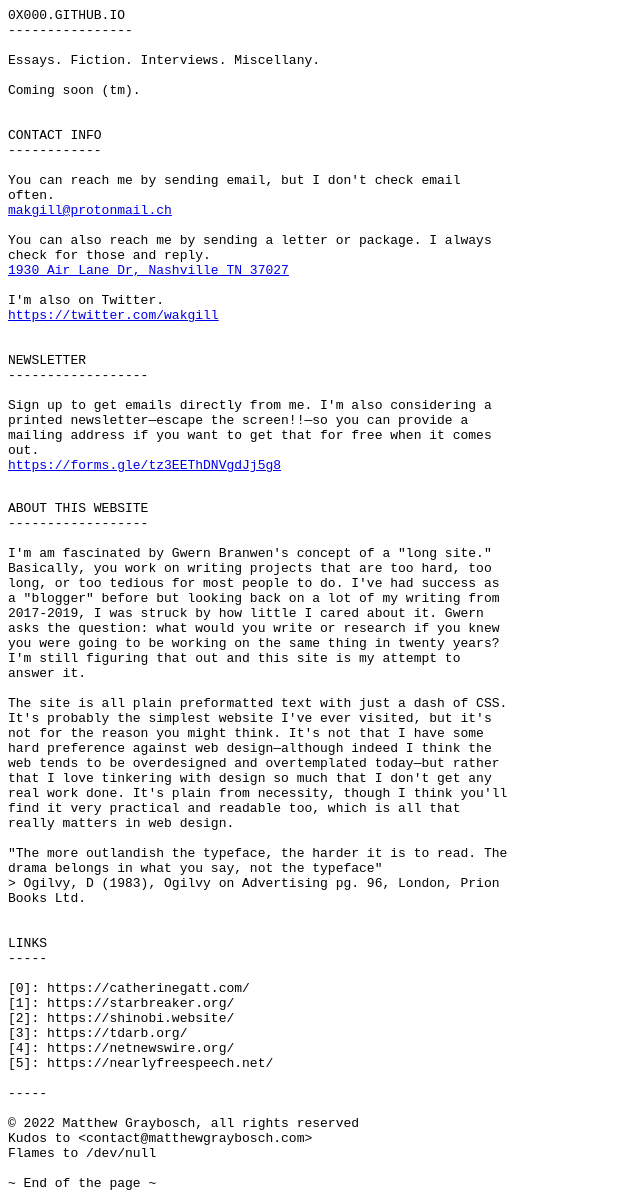
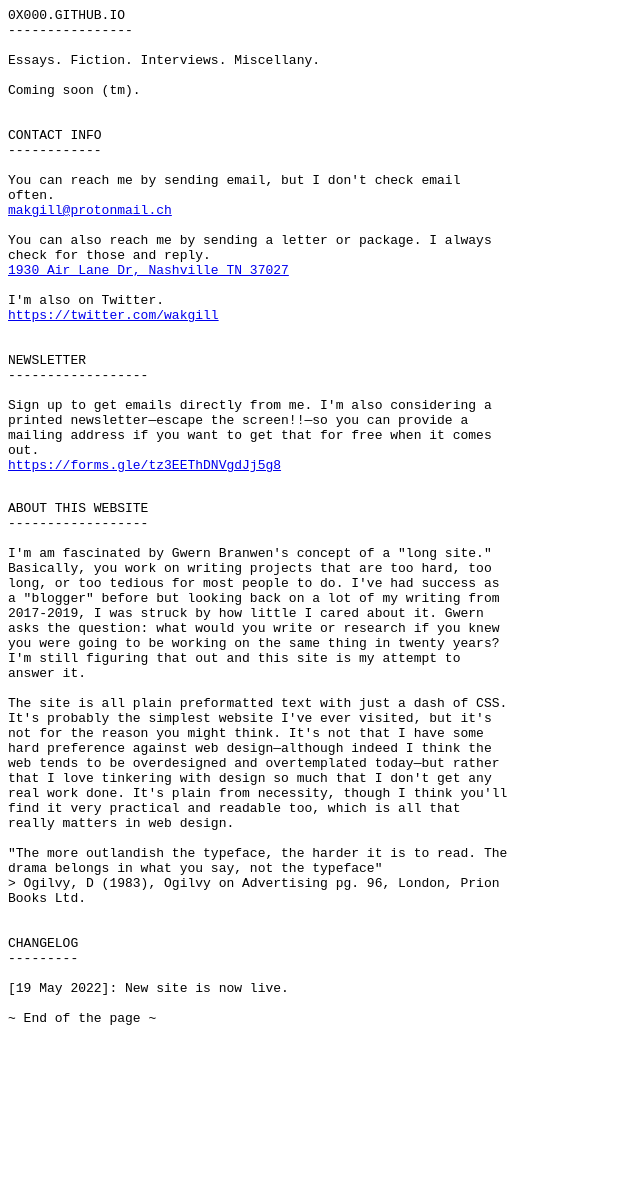
Before and after one commit to 0x000m/0x000m.github.io, a Jekyll site: the page built from index.md, in a window 1280 px wide. Shown: the whole page, without its empty margins (0-640 px from the left). Built offline with Jekyll 4.4.1, drawn with Linux system fonts in a browser that asks for light colours; after the commit the page ends 1039 px from its top, so only the background shows below that.

Commit message:
Update index.md

```diff
--- a/index.md
+++ b/index.md
@@ -44,21 +44,10 @@
 > Ogilvy, D (1983), Ogilvy on Advertising pg. 96, London, Prion Books Ltd.
 
 
-LINKS
------
+CHANGELOG
+---------
 
-[0]: https://catherinegatt.com/
-[1]: https://starbreaker.org/
-[2]: https://shinobi.website/
-[3]: https://tdarb.org/
-[4]: https://netnewswire.org/
-[5]: https://nearlyfreespeech.net/
-
------
-
-© 2022 Matthew Graybosch, all rights reserved
-Kudos to <contact@matthewgraybosch.com>
-Flames to /dev/null
+[19 May 2022]: New site is now live.
 
 ~ End of the page ~
 </pre>
```
